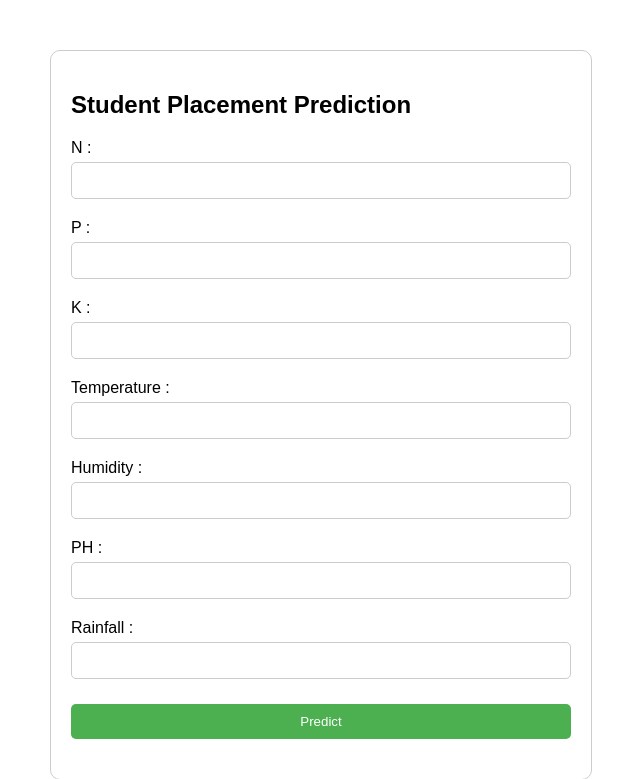
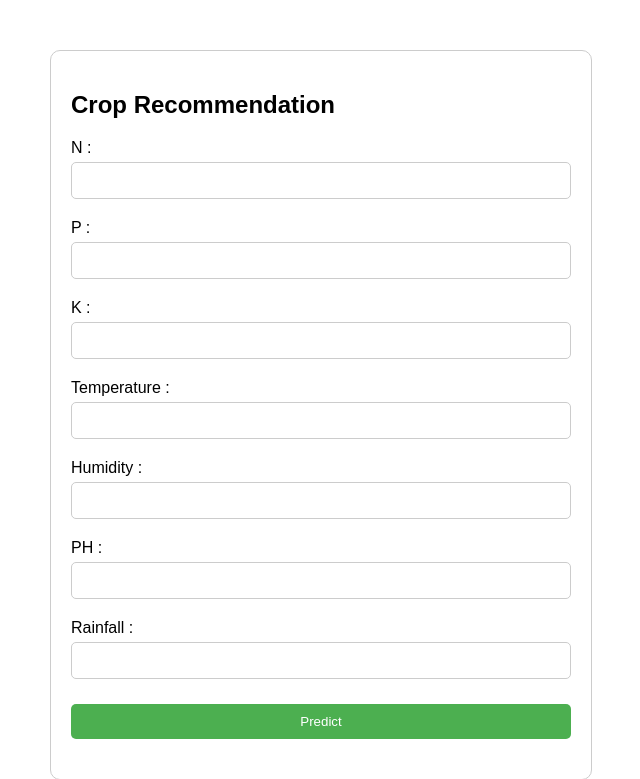
Before and after one commit to harsh81717/Crop_Recommendation, a Flask app: page / in a window 1280 px wide. Shown: the top 779 px of the page, without its empty margins (319-959 px from the left). Run offline with Flask 3, Linux system fonts and the light colour scheme; parts of the project's set-up code (start-up, migrations or seed data) failed here and were passed over.

Commit message:
Update index.html

```diff
--- a/templates/index.html
+++ b/templates/index.html
@@ -47,7 +47,7 @@
 </head>
 <body>
     <div class="form-container">
-        <h2>Student Placement Prediction</h2>
+        <h2>Crop Recommendation</h2>
         <form action="/predict" method="post">
             <label for="N">N :</label>
             <input type="number" name="N" required>
```
